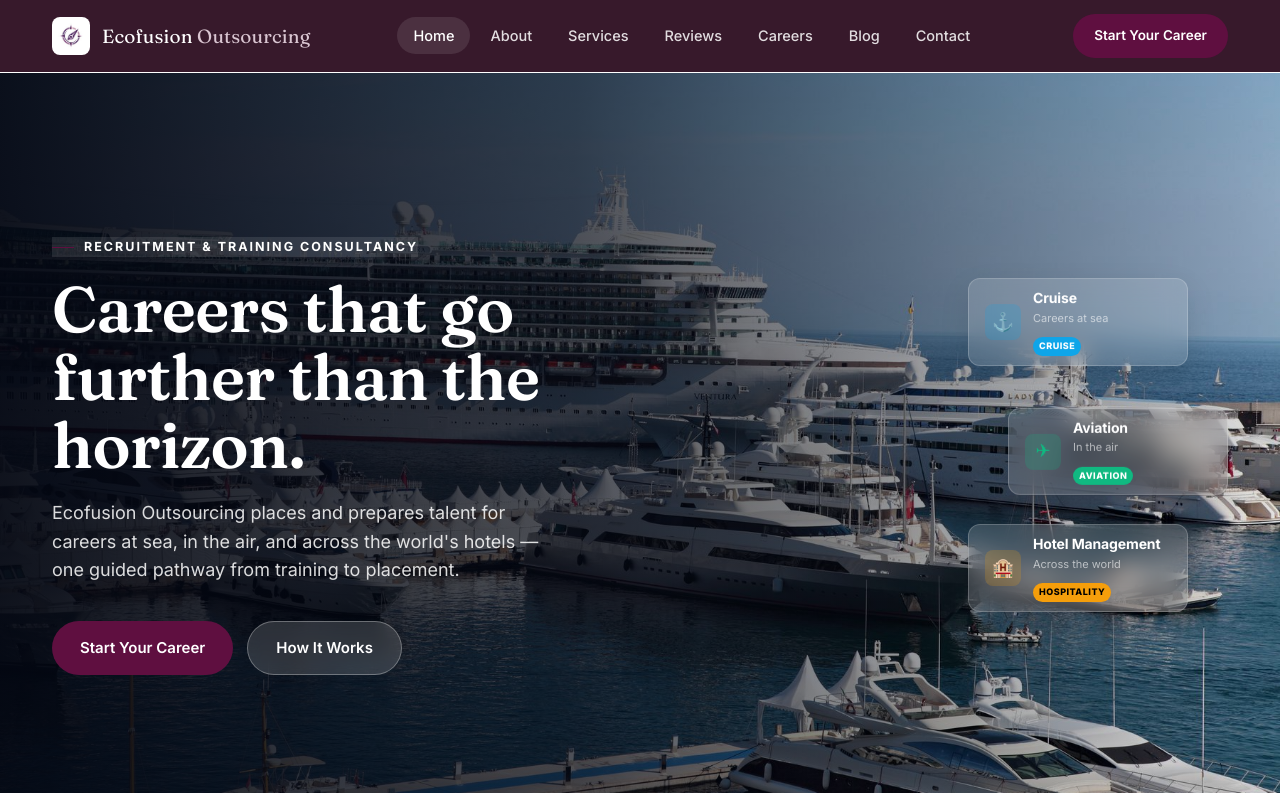
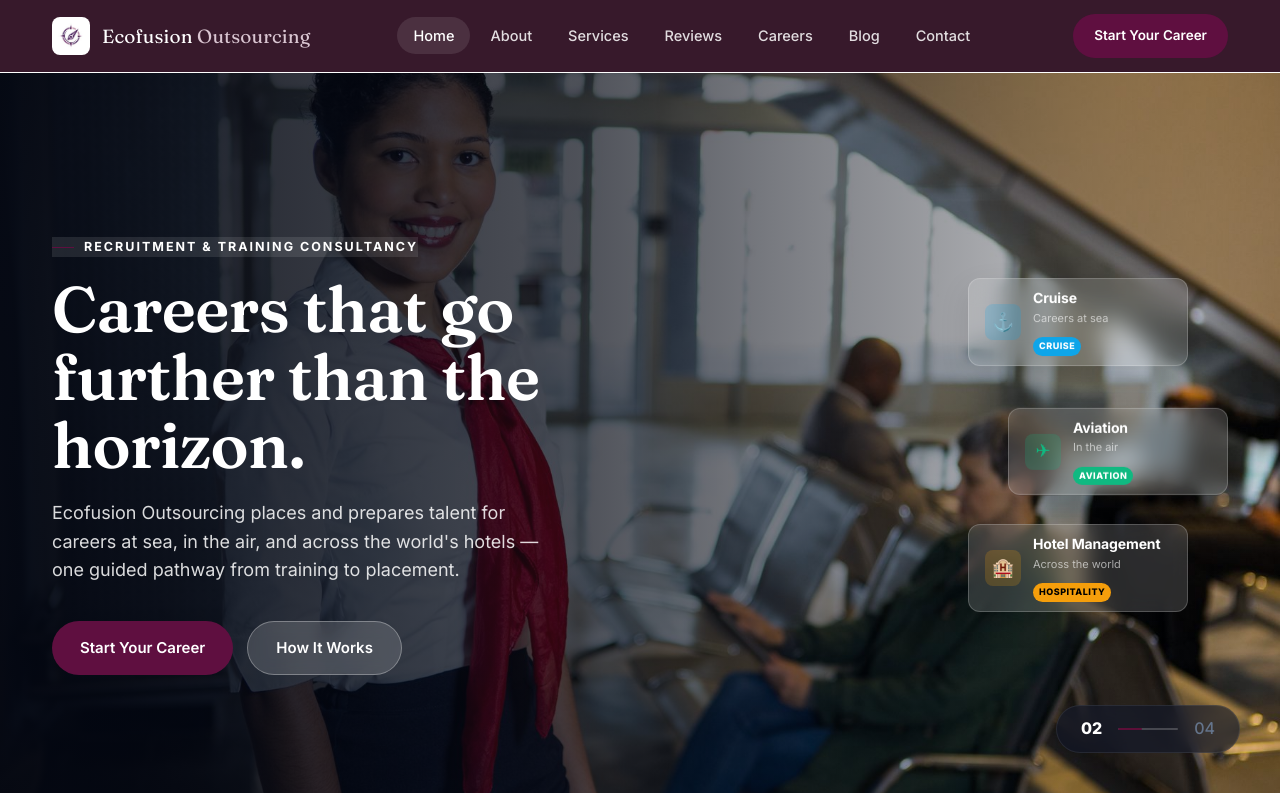
Before and after one commit to redsandigitals45/ecofusion, a React (Vite) app: page / in a window 1280 px wide. Shown: the top 800 px of the page. Built offline with nearby package versions, Linux system fonts and the light colour scheme.

Commit message:
Updates on refactor.

```diff
--- a/src/pages/Home.jsx
+++ b/src/pages/Home.jsx
@@ -1,3 +1,4 @@
+import { useState, useEffect } from 'react';
 import { Link } from 'react-router-dom';
 
 const reviewsRow1 = [
@@ -17,13 +18,43 @@ const reviewsRow2 = [
 ];
 
 export default function Home() {
+    const [bgIndex, setBgIndex] = useState(0);
+    const bgImages = [
+        '/assets/img/hero-cruise.jpg',
+        '/assets/img/hero-aviation.jpg',
+        '/assets/img/hero-hospitality.jpg',
+        '/assets/img/hero-cruise.jpg'
+    ];
+
+    useEffect(() => {
+        const timer = setInterval(() => {
+            setBgIndex(prev => (prev + 1) % bgImages.length);
+        }, 5000);
+        return () => clearInterval(timer);
+    }, []);
+
     return (
         <>
             {/* HERO */}
-            <section className="hero-fullbg" style={{ backgroundImage: 'url(/assets/img/hero-cruise.jpg)' }}>
-                <div className="hero-overlay"></div>
+            <section className="hero-fullbg" style={{ position: 'relative', background: 'transparent' }}>
+                {bgImages.map((img, i) => (
+                    <div
+                        key={i}
+                        style={{
+                            position: 'absolute',
+                            inset: 0,
+                            backgroundImage: `url(${img})`,
+                            backgroundSize: 'cover',
+                            backgroundPosition: 'center',
+                            opacity: i === bgIndex ? 1 : 0,
+                            transition: 'opacity 1.5s ease-in-out',
+                            zIndex: 0
+                        }}
+                    />
+                ))}
+                <div className="hero-overlay" style={{ zIndex: 1, position: 'absolute', inset: 0 }}></div>
 
-                <div className="container hero-grid-new">
+                <div className="container hero-grid-new" style={{ zIndex: 2, position: 'relative' }}>
                     <div className="hero-copy">
                         <span className="eyebrow" style={{ color: '#fff', borderColor: 'rgba(255,255,255,0.3)', background: 'rgba(255,255,255,0.1)' }}>Recruitment &amp; Training Consultancy</span>
                         <h1 style={{ color: '#fff' }}>Careers that go<br />further than the<br />horizon.</h1>
@@ -63,6 +94,49 @@ export default function Home() {
                             </div>
                         </div>
                     </div>
+                </div>
+
+                <style>{`
+                    @keyframes fillBarProgress {
+                        0% { width: 0%; }
+                        100% { width: 100%; }
+                    }
+                `}</style>
+                <div className="hero-slide-progress" style={{
+                    position: 'absolute',
+                    bottom: '40px',
+                    right: '40px',
+                    zIndex: 5,
+                    background: 'rgba(15, 23, 42, 0.6)',
+                    border: '1px solid rgba(255, 255, 255, 0.08)',
+                    backdropFilter: 'blur(12px)',
+                    padding: '10px 24px',
+                    borderRadius: '50px',
+                    display: 'flex',
+                    alignItems: 'center',
+                    gap: '16px'
+                }}>
+                    <span style={{ color: '#fff', fontWeight: '800', fontSize: '16px' }}>
+                        0{bgIndex + 1}
+                    </span>
+                    <div style={{ width: '60px', height: '2px', background: 'rgba(255,255,255,0.2)', position: 'relative', borderRadius: '2px', overflow: 'hidden' }}>
+                        <div
+                            key={bgIndex}
+                            style={{
+                                position: 'absolute',
+                                left: 0,
+                                top: 0,
+                                height: '100%',
+                                background: '#5c0f38',
+                                width: '0%',
+                                animation: 'fillBarProgress 5s linear forwards',
+                                borderRadius: '2px'
+                            }}
+                        ></div>
+                    </div>
+                    <span style={{ color: '#64748b', fontSize: '16px', fontWeight: '500' }}>
+                        0{bgImages.length}
+                    </span>
                 </div>
             </section>
 
```
Also changed, not shown: src/components/Home/Hero.jsx (added, +119 -0 lines).
